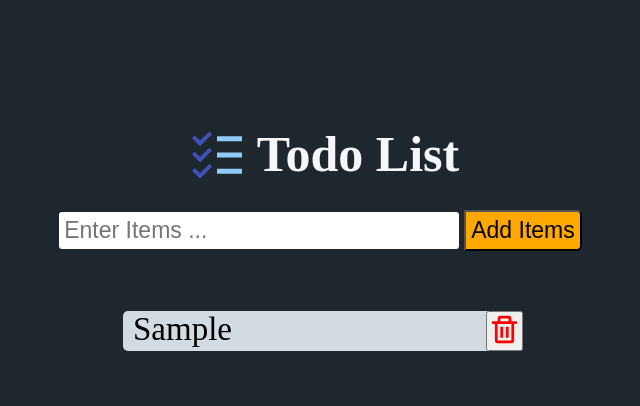
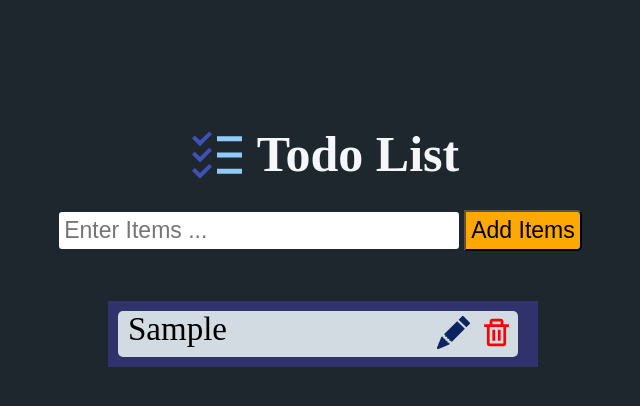
Before and after one commit to ketans2141/ReactJS, a React (Create React App) app in the folder todotest/: page / in a window 1280 px wide. Both pictures are taken after typing "Sample" into the empty fields and a click on the button "Add Items". Shown: the top 406 px of the page, without its empty margins (317-957 px from the left). Built offline with nearby package versions, Linux system fonts and the light colour scheme.

Commit message:
Commit 5

```diff
--- a/todotest/src/components/Todo.css
+++ b/todotest/src/components/Todo.css
@@ -53,15 +53,15 @@ body{
     background-color: #ffa801;
 }
 
-/* .itemsList{
-    width: 600px;
-    margin: 0 auto;
-    text-align: center;
-} */
+.itemsList{
+    width: 430px;
+    background-color: #30336b;
+}
 
 .input_btn{
     margin-bottom: 50px;
 }
+
 .list{
     display: flex;
     justify-content: space-between;
@@ -76,7 +76,20 @@ span{
     padding-left: 10px;
 }
 
+.icon_btn{
+    margin: 5px;
+    border: none;
+    outline: none;
+    background-color: #d2dae2;
+    cursor: pointer;
+}
+
 .trash_icon{
     color: red;
     font-size: 33px;
 }
+
+.edit_icon{
+    color: #0c2461;
+    font-size: 33px;
+}
--- a/todotest/src/components/Todo.jsx
+++ b/todotest/src/components/Todo.jsx
@@ -2,15 +2,17 @@ import React,{useState} from "react";
 import "./Todo.css"
 import { FcTodoList } from "react-icons/fc";
 import { BiTrash } from "react-icons/bi";
+import { BsFillPencilFill } from "react-icons/bs";
 
 export function Todo(){
     const [items,setItems]=useState([]);
     const [list,setList]=useState("");
+    const [ edit, setEdit]=useState("");
 
     const addItems=()=>{
 
-        if(!items){
-            console.log("add")
+        if(!list){
+            alert("Please enter item")
         }
         else{
             setItems([...items,list]);
@@ -18,6 +20,10 @@ export function Todo(){
         }
     }
 
+    const handleEdit=(event)=>{
+        console.log(event.cuuretTarget.id)
+
+    }
     return(
         <>
             <div className="container">
@@ -36,11 +42,14 @@ export function Todo(){
                     items.map((item)=>(
                     <div className="list">
                         <span>{item}</span>
+                        <div>
+                        <button className="icon_btn" onClick={()=>{setEdit(handleEdit)}}><BsFillPencilFill className="edit_icon" /></button>
                         <button onClick={()=>{
-                        let filteredItems=items.filter((value)=>value!==item)
-                        setItems([...filteredItems])
-                        }
-                        }><BiTrash className="trash_icon"/></button>
+                            let filteredItems=items.filter((value)=>value!==item)
+                            setItems([...filteredItems])
+                            }
+                        } className="icon_btn"><BiTrash className="trash_icon"/></button>
+                        </div>
 
                     </div>
                     ))}
```
